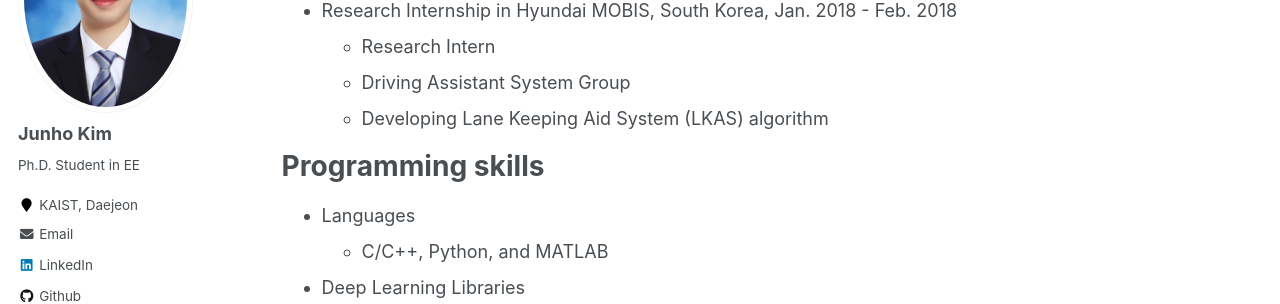
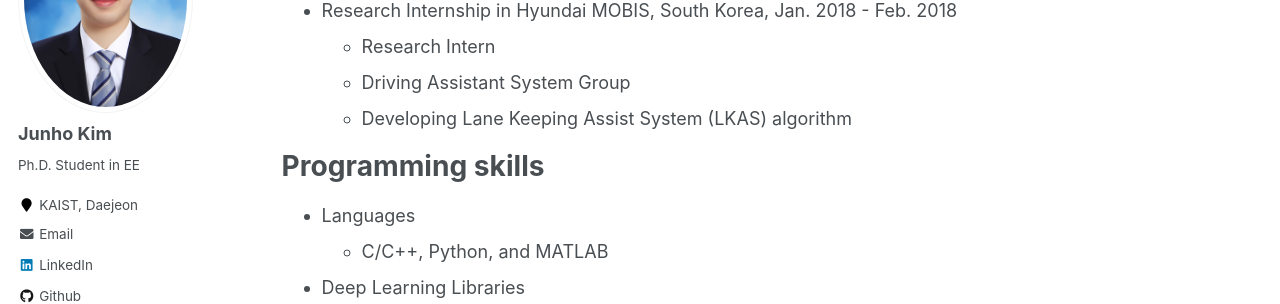
Before and after one commit to jhkim0911/jhkim0911, a Jekyll site: the page built from _pages/cv.md, in a window 1280 px wide and 900 px high, scrolled down 723 px. Shown: the part 152-456 px from the top of the window. Built offline with Jekyll 4.4.1, drawn with Linux system fonts in a browser that asks for light colours.

Commit message:
Update cv.md

```diff
--- a/_pages/cv.md
+++ b/_pages/cv.md
@@ -37,7 +37,7 @@ Work experience
 * Research Internship in Hyundai MOBIS, South Korea, Jan. 2018 - Feb. 2018
   * Research Intern
   * Driving Assistant System Group
-  * Developing Lane Keeping Aid System (LKAS) algorithm
+  * Developing Lane Keeping Assist System (LKAS) algorithm
 
 Programming skills
 ======
```
